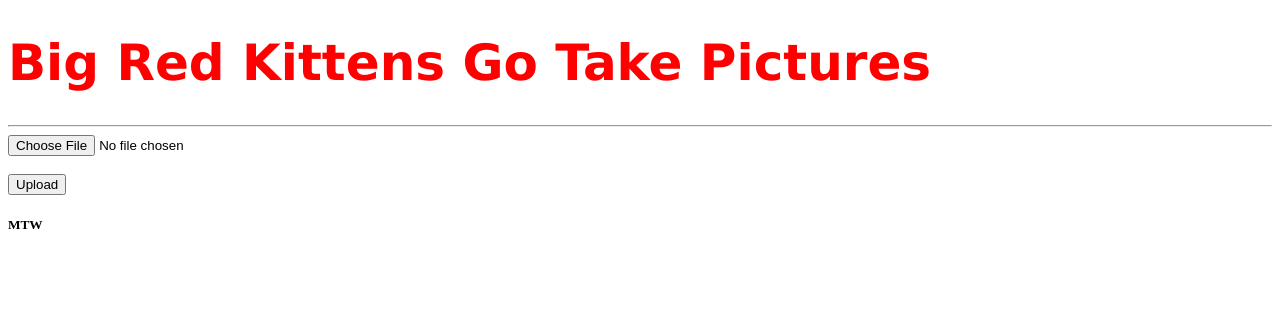
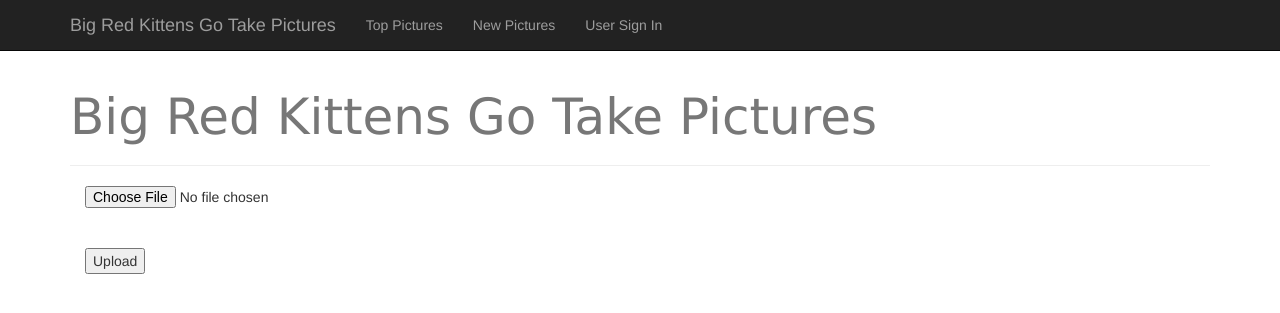
Before and after one commit to tw325/BRH, a Flask app: page /index in a window 1280 px wide. Shown: the top 313 px of the page. Run offline with Flask 2, Linux system fonts and the light colour scheme; some libraries are stand-ins or nearby versions.

Commit message:
Changed html files and the first header button redirects to home page

```diff
--- a/src/templates/index.html
+++ b/src/templates/index.html
@@ -1,18 +1,70 @@
 <!DOCTYPE html>
 <html lang="en">
-  <head>
-    <link href="/static/style.css" rel="stylesheet">
-    <script src="https://ajax.googleapis.com/ajax/libs/jquery/1.8.3/jquery.min.js"></script>
-    <script src="http://code.jquery.com/ui/1.9.2/jquery-ui.js"></script>
-    <script src="/static/jquery.js"></script>
-  </head>
-  <body>
+<!--Much of inspiration and code comes from the open-source library of Bootstrap-->
+<head>
+
+    <meta charset="utf-8">
+    <meta http-equiv="X-UA-Compatible" content="IE=edge">
+    <meta name="viewport" content="width=device-width, initial-scale=1">
+    <meta name="description" content="">
+    <meta name="author" content="">
+
+    <title>Big Red Kittens Go Take Pictures</title>
+
+    <!-- Bootstrap Core CSS -->
+    <link href="static/bootstrap/bootstrap.min.css" rel="stylesheet">
+    <link href="static/style.css" rel="stylesheet">
+    <!-- Custom CSS -->
+    <style>
+    body {
+        padding-top: 70px;
+        /* Required padding for .navbar-fixed-top. Remove if using .navbar-static-top. Change if height of navigation changes. */
+    }
+    </style>
+
+</head>
+
+<body>
+
+    <!-- Navigation -->
+    <nav class="navbar navbar-inverse navbar-fixed-top" role="navigation">
+        <div class="container">
+            <!-- Brand and toggle get grouped for better mobile display -->
+            <div class="navbar-header">
+                <button type="button" class="navbar-toggle" data-toggle="collapse" data-target="#bs-example-navbar-collapse-1">
+                    <span class="sr-only">Toggle navigation</span>
+                    <span class="icon-bar"></span>
+                    <span class="icon-bar"></span>
+                    <span class="icon-bar"></span>
+                </button>
+                <a class="navbar-brand" href="/">Big Red Kittens Go Take Pictures</a>
+            </div>
+            <!-- Collect the nav links, forms, and other content for toggling -->
+            <div class="collapse navbar-collapse" id="bs-example-navbar-collapse-1">
+                <ul class="nav navbar-nav">
+                    <li>
+                        <a href="#">Top Pictures</a>
+                    </li>
+                    <li>
+                        <a href="#">New Pictures</a>
+                    </li>
+                    <li>
+                        <a href="#">User Sign In</a>
+                    </li>
+                </ul>
+            </div>
+            <!-- /.navbar-collapse -->
+        </div>
+        <!-- /.container -->
+    </nav>
+
+    <!--Page Content -->
     <div class="container">
       <div class="header">
         <h1 class="text-muted">Big Red Kittens Go Take Pictures</h1>
       </div>
       <hr/>
-      <div>
+      <div class = "container">
 
       <form action="upload" method="post" enctype="multipart/form-data">
         <input type="file" name="file"><br /><br />
@@ -20,9 +72,6 @@
       </form>
       </div>
     </div>
-    <div>
-   	<h5>MTW</h5>
-    </div>
 
   </body>
 </html>
```
Also changed, not shown: src/templates/bootstrap.html (+4 -15 lines), 2 other files.
